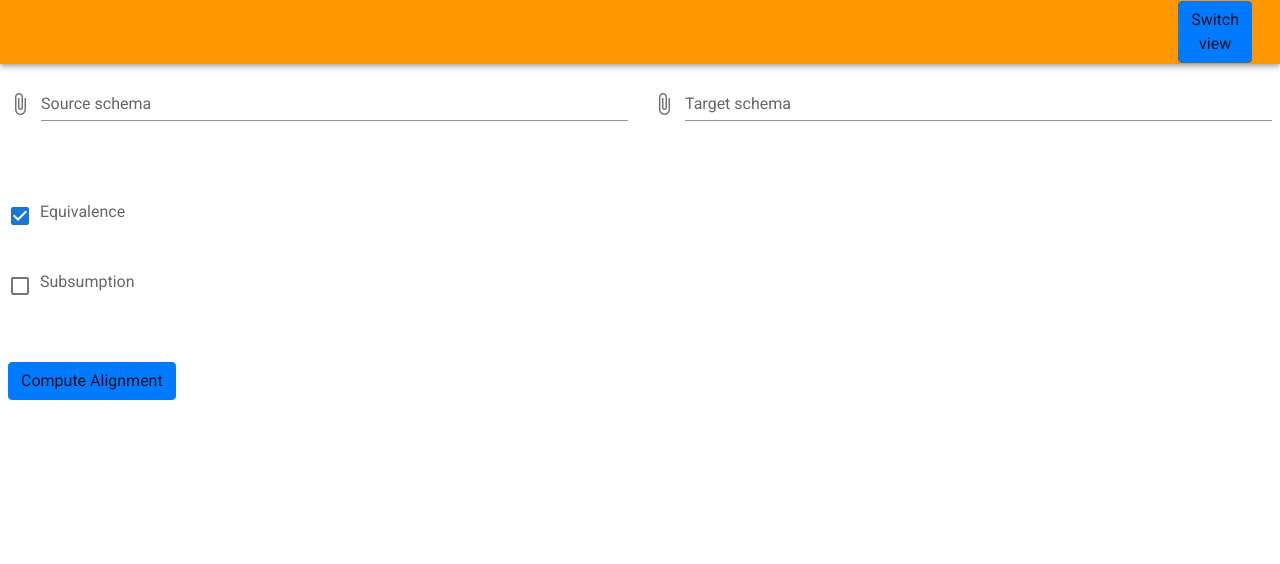
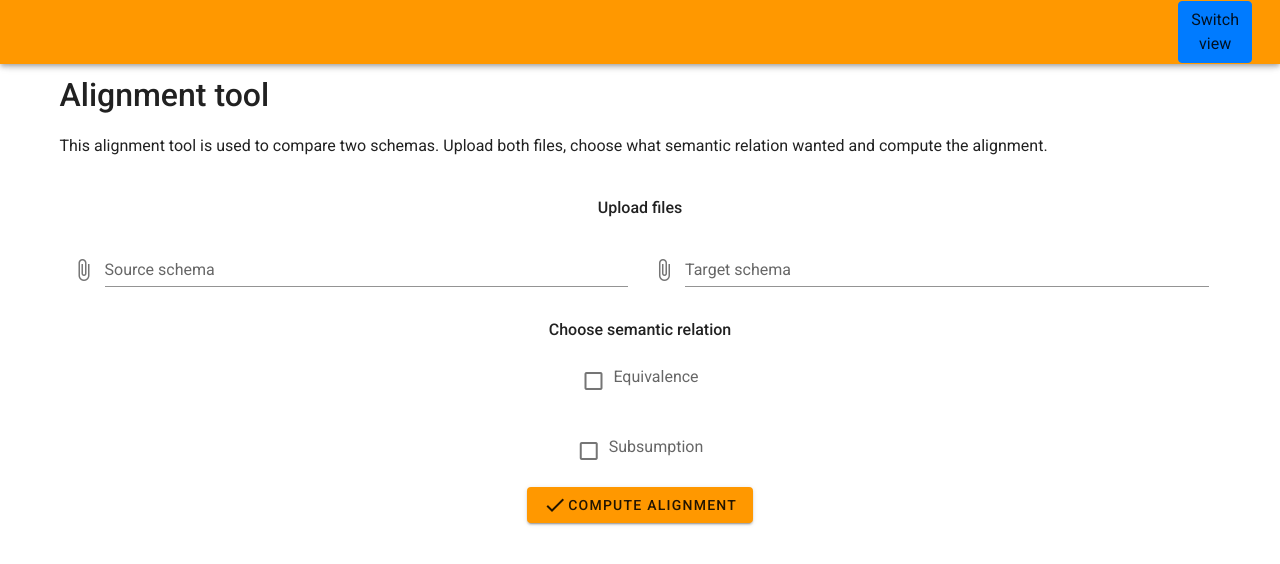
Before and after one commit to ReiseNavet/data-integration-tool-frontend, a Vue app: page / in a window 1280 px wide. Shown: the top 564 px of the page. Built offline with nearby package versions, Linux system fonts and the light colour scheme.

Commit message:
Fixed design, added modal when going to front page. #28

```diff
--- a/src/views/Form.vue
+++ b/src/views/Form.vue
@@ -1,7 +1,25 @@
 <template>
-  <div>
-    <div class="row p-2">
-      <div class="col">
+  <div class="container">
+   <v-row>
+    <v-col>
+      <h2>
+        Alignment tool
+      </h2>
+    </v-col>
+  </v-row>
+  <v-row class="my-0">
+    <v-col>
+      <p>
+          This alignment tool is used to compare two schemas. Upload both files, choose what semantic relation wanted and compute the alignment.
+      </p>
+    </v-col>
+  </v-row>
+  <v-container>
+   <v-row class="my-0" justify="center">
+      <h6>Upload files</h6>
+  </v-row>
+  <v-row class="my-0">
+      <v-col>
         <v-file-input
           truncate-length="30"
           placeholder="Source schema"
@@ -9,8 +27,8 @@
           :rules="uploadFileRules"
           v-model="sourceSchema"
         />
-      </div>
-      <div class="col">
+      </v-col>
+      <v-col>
         <v-file-input
           truncate-length="30"
           placeholder="Target schema"
@@ -18,28 +36,36 @@
           :rules="uploadFileRules"
           v-model="targetSchema"
         />
-      </div>
-    </div>
-
-    <div class="row p-2">
-      <div class="col">
+      </v-col>
+    </v-row>
+    <v-row class="my-0" justify="center">
+      <h6>Choose semantic relation</h6>
+    </v-row>
+   <v-row class="my-0" justify="center">
         <v-checkbox
           v-model="equivalence"
           label="Equivalence"
         />
+    </v-row>
+    <v-row class="my-0" justify="center">
         <v-checkbox
           v-model="subsumption"
           label="Subsumption"
         />
-      </div>
-    </div>
-
-    <div class="row p-2">
-      <div class="col">
-        <button type="button" class="btn btn-primary" @click="submit">Compute Alignment</button>
-      </div>
-    </div>
-
+    </v-row>
+    <v-row class="my-0" justify="center">
+        <v-btn
+          color="orange"
+          elevation="2"
+          @click="submit"
+        >
+        <v-icon dark>
+          mdi-check
+          </v-icon>
+        Compute Alignment
+        </v-btn>
+    </v-row>
+    </v-container>
   </div>
 </template>
 
@@ -53,8 +79,11 @@ export default {
     ],
     sourceSchema: null,
     targetSchema: null,
-    equivalence: true,
+    equivalence: false,
     subsumption: false,
+    alignments: [
+        'center',
+      ],
   }),
   computed: {
     formData() {
@@ -75,4 +104,5 @@ export default {
 </script>
 
 <style lang="scss">
+
 </style>
--- a/src/views/Result.vue
+++ b/src/views/Result.vue
@@ -1,23 +1,89 @@
 <template>
-  <div>
-
-    <v-data-table
+<div class="container">
+  <v-row>
+    <v-col>
+      <h2>
+        Alignment result
+      </h2>
+    </v-col>
+    <v-col>
+      <v-btn
+          color="white"
+          elevation="2"
+          @click="download"
+        >
+          <v-icon dark>
+          mdi-download
+          </v-icon>
+          Download alignment
+        </v-btn>
+    </v-col>
+     <v-col>
+       <v-dialog
+      v-model="dialog"
+      persistent
+      max-width="290"
+    >
+      <template v-slot:activator="{ on, attrs }">
+        <v-btn
+          color="orange"
+          v-bind="attrs"
+          v-on="on"
+        >
+          <v-icon dark>
+          mdi-arrow-left
+          </v-icon>
+          New alignment
+        </v-btn>
+      </template>
+      <v-card>
+        <v-card-title class="headline">
+          Go back?
+        </v-card-title>
+        <v-card-text> When going back to make a new alignment the results will be deleted.</v-card-text>
+        <v-card-actions>
+          <v-spacer></v-spacer>
+          <v-btn
+            color="white"
+            @click="reset"
+          >
+            <v-icon dark>
+            mdi-arrow-left
+            </v-icon>
+            Ok
+          </v-btn>
+          <v-btn
+            color="orange"
+            @click="dialog = false"
+          >
+            <v-icon dark>
+            mdi-cancel
+            </v-icon>
+            Cancel
+          </v-btn>
+        </v-card-actions>
+      </v-card>
+    </v-dialog>
+    </v-col>
+  </v-row>
+  <v-row justify="center">
+    <v-col>
+      <p>
+        The results are presentet. You can download the alignment results.
+      </p>
+    </v-col>
+  </v-row>
+  <v-row>
+    <v-col>
+      <v-data-table
       :headers="tableHeaders"
       :items="result"
       :items-per-page="10"
       class="elevation-1"
     />
-
-
-    <div class="d-flex py-2">
-      <div class="px-2">
-        <button type="button" class="btn btn-primary" @click="download">Download alignment</button>
-      </div>
-      <div class="px-2">
-        <button type="button" class="btn btn-primary" @click="reset">New alignment</button>
-      </div>
-    </div>
-  </div>
+    </v-col>
+  </v-row>
+</div>
 </template>
 
 <script>
@@ -34,6 +100,10 @@ export default {
       { text: 'Target', value: 'target' },
       { text: 'Relation', value: 'relation' },
       { text: 'Confidence', value: 'confidence' },
+    ],
+    dialog: false,
+    justify: [
+        'space-between',
     ],
   }),
   methods: {
```
